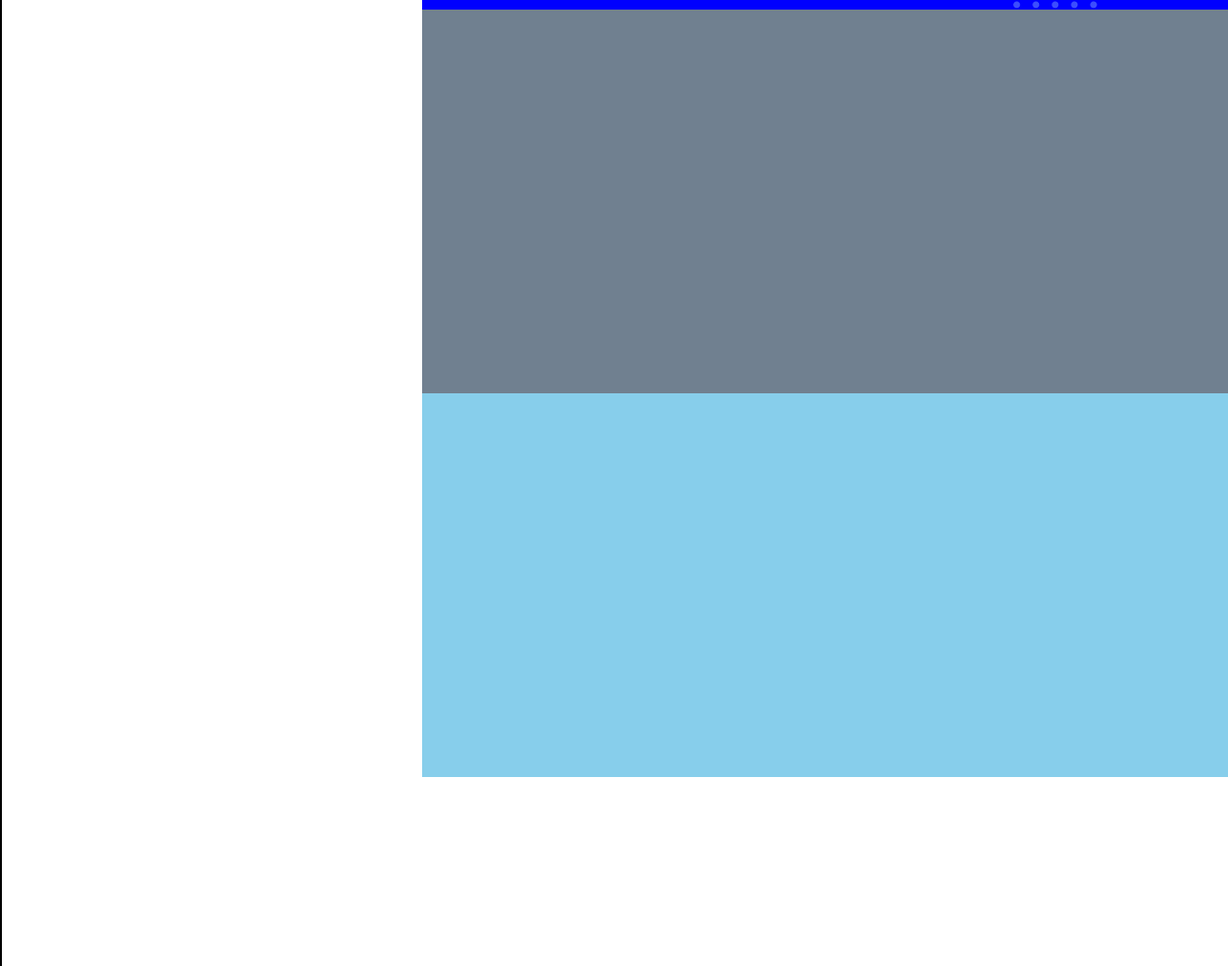
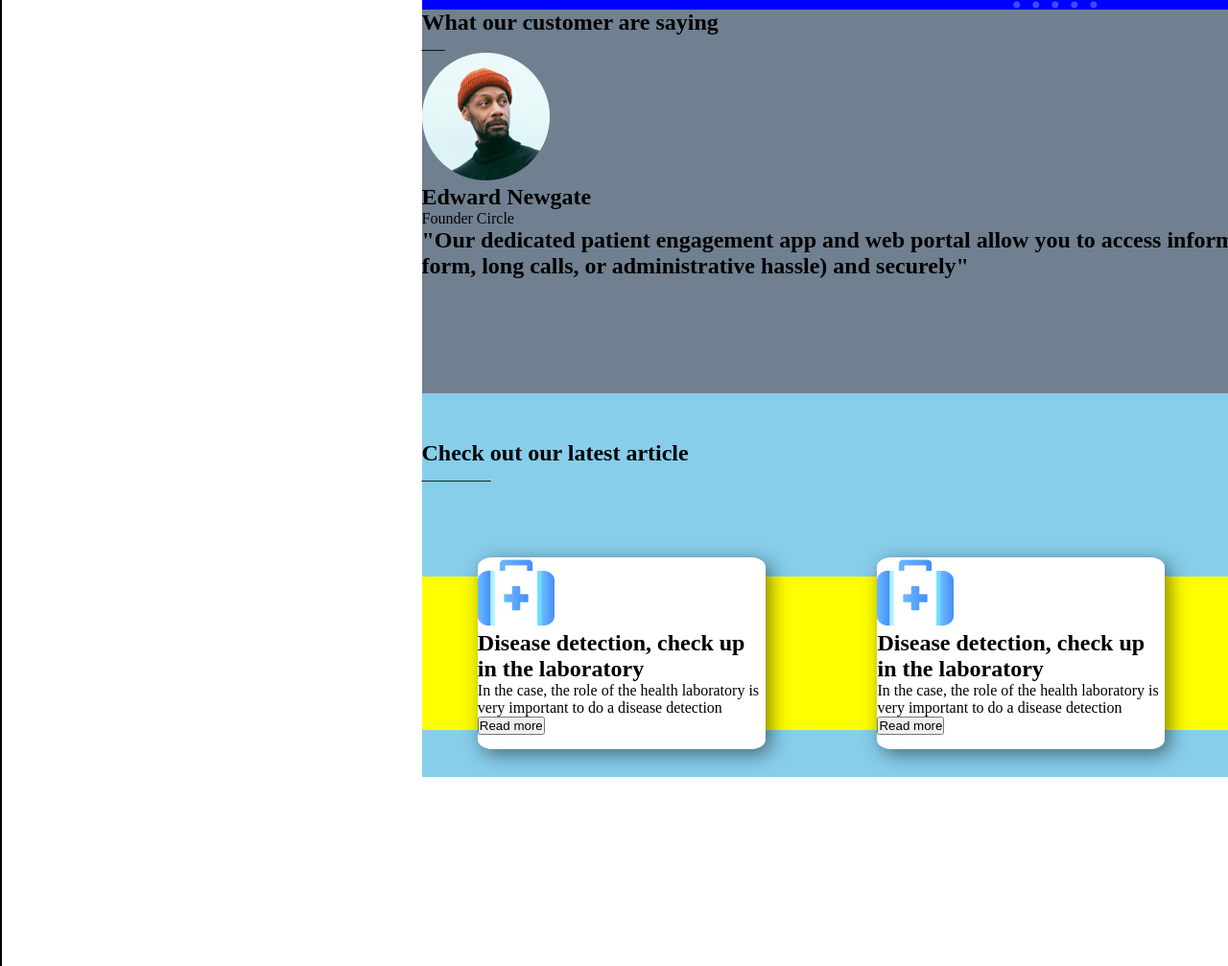
Before and after one commit to farid1983/Landing-Pages, a plain HTML site: page Landing_Pages.html in a window 1280 px wide. Shown: the part 2492-3499 px from the top of the page at 96% size. Drawn offline with Linux system fonts and the light colour scheme.

Commit message:
style sec 6 & 7

```diff
--- a/Landing_Pages.html
+++ b/Landing_Pages.html
@@ -135,7 +135,7 @@
         section#sec4 {
             width: 1250px;
             height: 400px;
-            background-color: black;
+            /* background-color: black; */
             display: flex;
             flex-direction: row;
             justify-content: space-between;
@@ -169,7 +169,31 @@
             width: 1250px;
             height: 400px;
             background-color: skyblue;
+            display: flex;
+            flex-direction: column;
+            justify-content: space-around;
+            align-items: baseline;
             /* flex: 1; */
+        }
+
+        div#article_holder {
+            width: inherit;
+            height: 160px;
+            background-color: yellow;
+            display: flex;
+            flex-direction: row;
+            justify-content: space-around;
+            align-items: center;
+
+        }
+
+        div.article {
+            width: 300px;
+            height: 200px;
+            background-color: white;
+            border-radius: 5%;
+            box-shadow: 5px 5px 20px rgba(0, 0, 0, 0.5);
+
         }
 
         ul {
@@ -203,7 +227,7 @@
         div#products {
             width: inherit;
             height: 160px;
-            /* background-color: yellow; */
+            background-color: yellow;
             display: flex;
             flex-direction: row;
             justify-content: space-around;
@@ -306,9 +330,56 @@
             </div>
         </section>
 
-        <section id="sec6"></section>
+        <section id="sec6">
+            <div>
+                <h1>What our customer are saying</h1>
+                <p>___</p>
+            </div>
 
-        <section id="sec7"></section>
+            <div>
+                <div>
+                    <img src="images/user.png" />
+                    <h1>Edward Newgate</h1>
+                    <p>Founder Circle</p>
+                </div>
+                <div>
+                    <h1>"Our dedicated patient engagement app and web portal allow you to access information
+                        instantaneously (no tedeous, long form, long calls, or administrative hassle) and securely"</h1>
+                    </h1>
+                </div>
+            </div>
+        </section>
+
+        <section id="sec7">
+
+            <div>
+                <h1>Check out our latest article</h1>
+                <p>_________</p>
+            </div>
+
+            <div id="article_holder">
+                <div class="article">
+                    <img src="images/Frame-5.png" />
+                    <h1>Disease detection, check up in the laboratory</h1>
+                    <p>In the case, the role of the health laboratory is very important to do a disease detection</p>
+                    <p><button type="submit">Read more</button></p>
+                </div>
+                <div class="article">
+                    <img src="images/Frame-5.png" />
+                    <h1>Disease detection, check up in the laboratory</h1>
+                    <p>In the case, the role of the health laboratory is very important to do a disease detection</p>
+                    <p><button type="submit">Read more</button></p>
+                </div>
+                <div class="article">
+                    <img src="images/Frame-5.png" />
+                    <h1>Disease detection, check up in the laboratory</h1>
+                    <p>In the case, the role of the health laboratory is very important to do a disease detection</p>
+                    <p><button type="submit">Read more</button></p>
+                </div>
+            </div>
+
+    </div>
+    </section>
 
 
 
```
